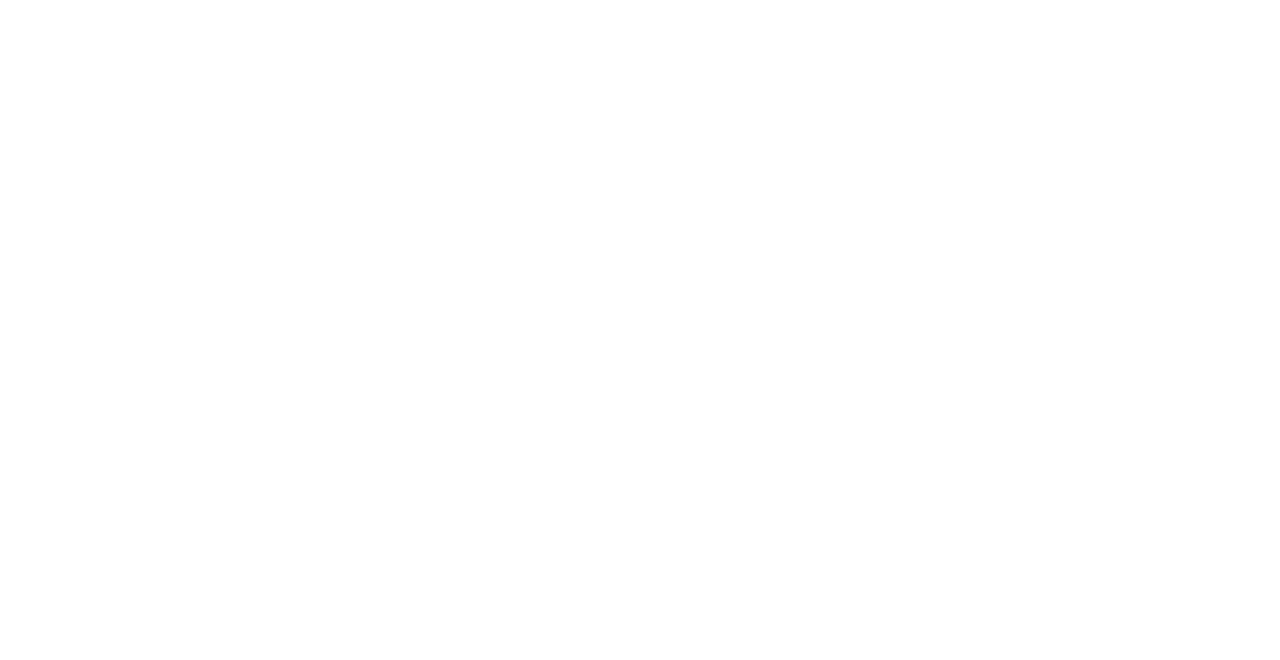
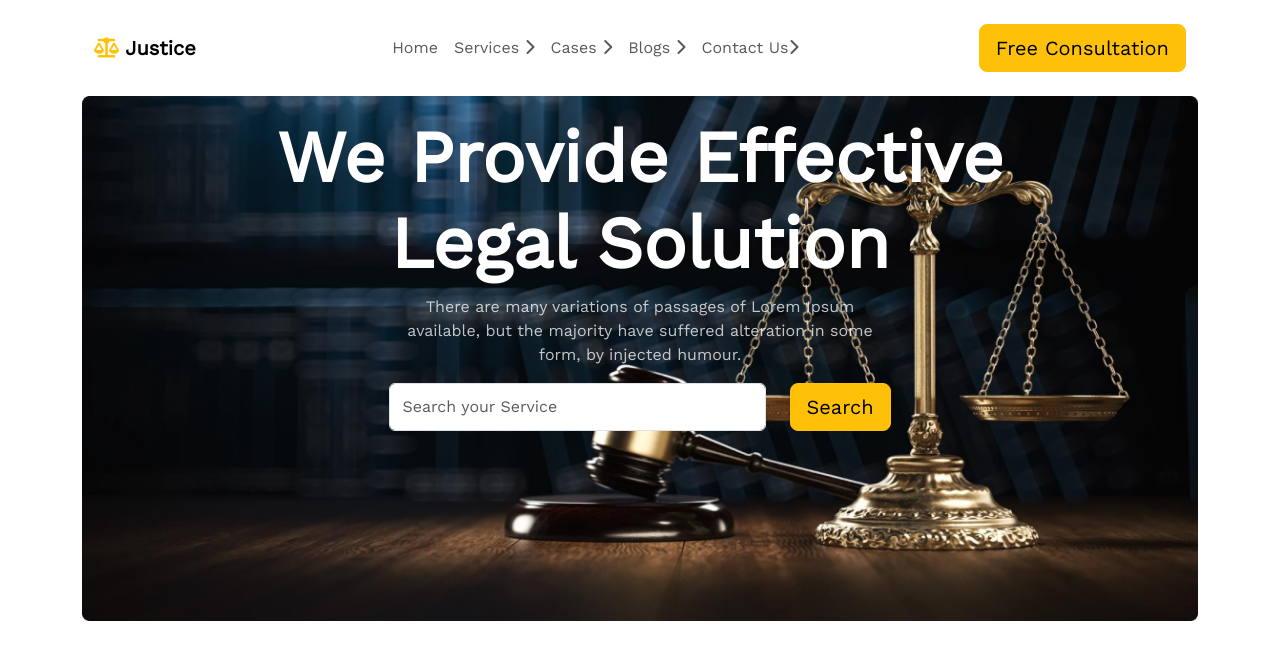
Before and after one commit to bariulmunshi/MERN-Project-6, a plain HTML site: page index.html in a window 1280 px wide. Drawn offline with nearby package versions, Linux system fonts and the light colour scheme.

Commit message:
header section added

```diff
--- a/index.html
+++ b/index.html
@@ -27,7 +27,61 @@ font-family: 'Work Sans', sans-serif;
 
 </head>
 <body class="container">
+  <!-- ==========Start: header=========== -->
+<header>
+  <!-- start: nav -->
+  <nav class="navbar navbar-expand-lg my-3 ">
+    <div class="container-fluid">
+      <a class="navbar-brand fw-bold " href="#"><span class="text-warning"><i class="fa-solid fa-scale-balanced"></i></span> Justice</a>
+      <button class="navbar-toggler" type="button" data-bs-toggle="collapse" data-bs-target="#navbarSupportedContent" aria-controls="navbarSupportedContent" aria-expanded="false" aria-label="Toggle navigation">
+        <span class="navbar-toggler-icon"></span>
+      </button>
+      <div class="collapse navbar-collapse" id="navbarSupportedContent">
+        <ul class="navbar-nav mx-auto  mb-2 mb-lg-0">
+          <li class="nav-item">
+            <a class="nav-link" aria-current="page" href="#">Home</a>
+          </li>
+          <li class="nav-item">
+            <a class="nav-link " href="#">Services <i class="fa-solid fa-chevron-right"></i>
+            </a>
+          </li>
+          <li class="nav-item">
+            <a class="nav-link " href="#">Cases <i class="fa-solid fa-chevron-right"></i>
+            </a>
+          </li>
+          <li class="nav-item">
+            <a class="nav-link " href="#">Blogs <i class="fa-solid fa-chevron-right"></i>
+            </a>
+          </li>
+          <li class="nav-item">
+            <a class="nav-link " href="#">Contact Us<i class="fa-solid fa-chevron-right"></i>
+            </a>
+          </li>
+        </ul>
+          <button class="btn btn-warning btn-lg bg-opacity-50 " type="submit">Free Consultation</button>
 
+      </div>
+    </div>
+  </nav>
+  <!-- End: nav -->
+
+  <!-- Start:Banner -->
+  <div class="carousel" >
+      <div>
+        <img src="images/banner.png" class="d-block w-100" alt="...">
+          <div class="carousel-caption  d-none d-md-block " style="margin-bottom: 150px;">
+            <h1 class="text-white " style="font-size: 72px; font-weight: 800;">We Provide Effective <br> Legal Solution</h1>
+            <p class="opacity-75" style="margin-left: 140px; margin-right: 140px;">There are many variations of passages of Lorem Ipsum available, but the majority have suffered alteration in some form, by injected humour.</p>
+            <div class="d-flex " style="margin-left: 140px; margin-right: 140px;">
+              <input  class="form-control me-4 "  placeholder="Search your Service">
+              <button class="btn btn-warning btn-lg bg-opacity-50 " type="submit">Search</button>
+            </div>
+          </div>
+      </div>
+  </div>
+  <!-- End:Banner -->
+</header>
+<!-- ===========End: header============ -->
 
   <!-- ==========css js file========== -->
   <script src="https://cdn.jsdelivr.net/npm/bootstrap@5.3.0-alpha1/dist/js/bootstrap.bundle.min.js" integrity="sha384-w76AqPfDkMBDXo30jS1Sgez6pr3x5MlQ1ZAGC+nuZB+EYdgRZgiwxhTBTkF7CXvN" crossorigin="anonymous"></script>
```
